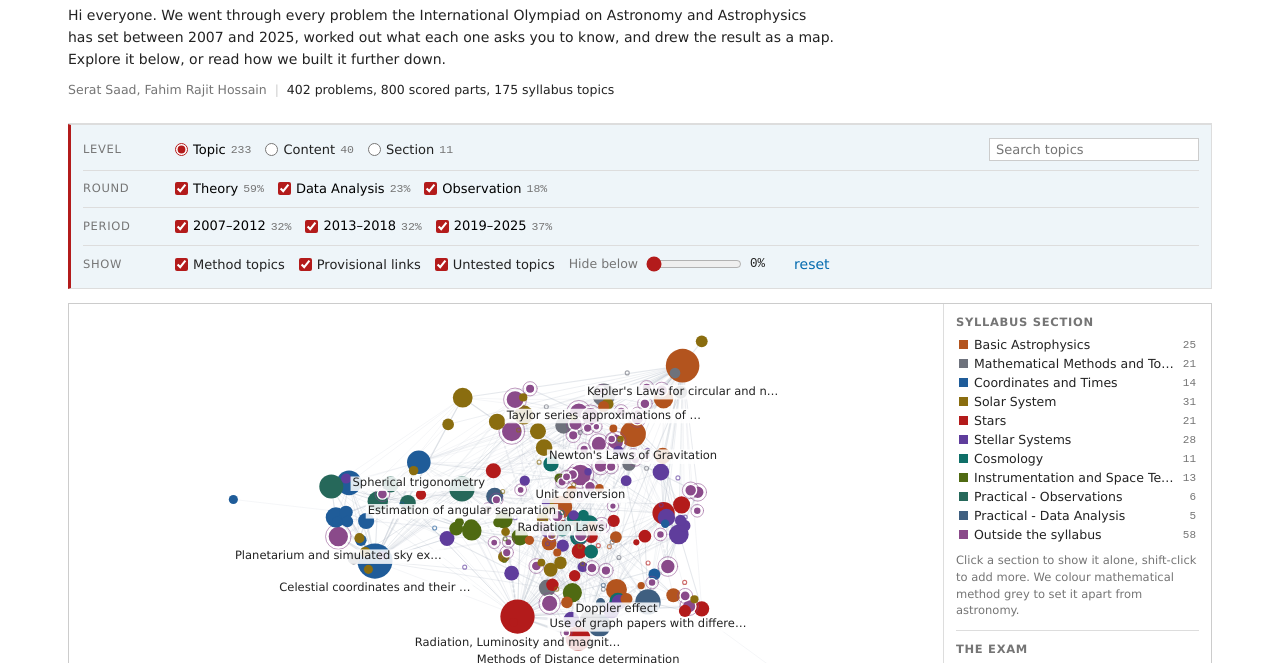
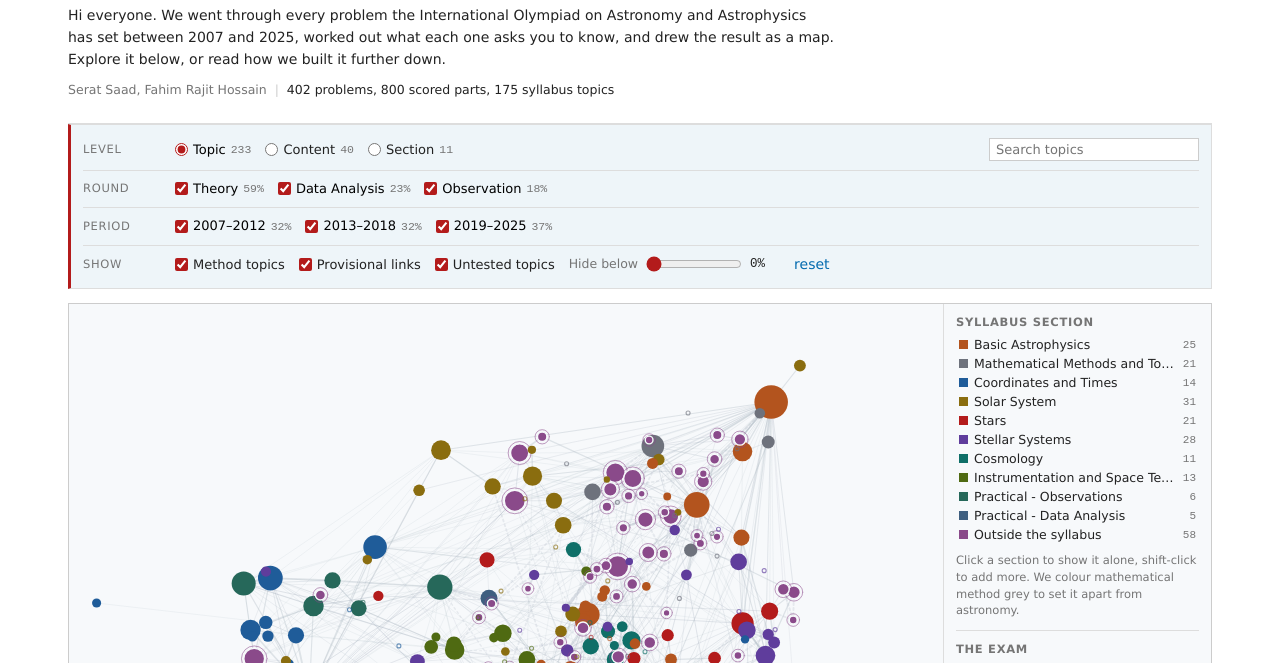
Before and after one commit to seratsaad/ioaa-knowledge-graph, a plain HTML site: page index.html in a window 1280 px wide. Shown: the part 94-757 px from the top of the page. Drawn offline with nearby package versions, Linux system fonts and the light colour scheme.

Commit message:
Labels on hover, better fit, LaTeX equations

```diff
--- a/index.html
+++ b/index.html
@@ -1,4 +1,13 @@
 <title>IOAA Knowledge Graph</title>
+<script>
+  // SVG output needs no web fonts, which keeps the page self-contained.
+  window.MathJax = {
+    tex: { inlineMath: [["\\(", "\\)"]], displayMath: [["\\[", "\\]"]] },
+    svg: { fontCache: "global", scale: 1.0 },
+    options: { skipHtmlTags: ["script", "noscript", "style", "textarea", "pre"] }
+  };
+</script>
+<script defer src="https://cdnjs.cloudflare.com/ajax/libs/mathjax/3.2.2/es5/tex-svg.js"></script>
 <style>
 /* ===========================================================================
    IOAA Knowledge Graph, styled after arXiv.
@@ -25,7 +34,8 @@
   /* The canvas reads these three by name. Keep them literal: an undefined
      custom property makes ctx.fillStyle silently keep its previous value,
      which once painted the labels white on white. */
-  --edge:    #aab4c0;
+  --plot-bg: #f7f9fb;      /* the figure's own ground, so it reads as a figure */
+  --edge:    #a3aebb;
   --ink-dim: #222222;
   --font:    'Lucida Grande', helvetica, arial, verdana, sans-serif;
 
@@ -112,8 +122,9 @@ code, .mono { font-family: var(--mono); font-size: .92em; }
 
 /* ------------------------------------------------------------------ figure */
 figure { margin: 0 0 20px; }
-.plot { display: flex; border: 1px solid var(--rule-2); background: #fff; }
-#stage { flex: 1; min-width: 0; position: relative; height: 620px; }
+.plot { display: flex; border: 1px solid var(--rule-2); background: var(--plot-bg); }
+#stage { flex: 1; min-width: 0; position: relative; height: 620px;
+         background: var(--plot-bg); }
 #net { display: block; width: 100%; height: 100%; cursor: grab; touch-action: none; }
 #net.grabbing { cursor: grabbing; }
 
@@ -187,10 +198,11 @@ figcaption .sep { margin: 0 7px; color: var(--rule-2); }
 .doc p, .doc li { font: 400 14px/1.6 var(--sans); color: var(--ink-2); }
 .doc ul, .doc ol { margin: 0 0 .75em; padding-left: 1.3em; }
 .doc li { margin-bottom: .3em; }
-.doc .eq { font-family: var(--mono); font-size: 13px; background: var(--tint);
-           border-left: 3px solid var(--rule-2); padding: 7px 10px;
-           margin: 9px 0; color: var(--ink); overflow-x: auto; }
-.doc .eq em { color: var(--muted); font-style: normal; }
+.doc .eq { margin: 16px 0; padding: 2px 0; text-align: center;
+           overflow-x: auto; overflow-y: hidden; color: var(--ink); }
+.doc .eq mjx-container { margin: 0 auto !important; }
+.doc .eq .gloss { display: block; font-size: 12.5px; color: var(--muted);
+                  margin-top: 5px; }
 .doc strong { font-weight: 600; color: var(--ink); }
 
 table.data { border-collapse: collapse; font-size: 13px; margin: 10px 0 16px;
@@ -327,7 +339,7 @@ table.data tr.hi td { font-weight: bold; color: var(--ink); }
       2007 problem carried 2 points and the median 2008 problem carried 20. So
       we divide each unit's marks by the total for its year, which makes every
       olympiad count the same.</p>
-    <div class="eq">w(u) = marks(u) &divide; total marks that year</div>
+    <div class="eq">\[ w(u) \;=\; \frac{\mathrm{marks}(u)}{\displaystyle\sum_{u' \in \mathrm{year}(u)} \mathrm{marks}(u')} \]</div>
     <p>Two years gave us trouble. The 2012 and 2014 papers never published marks
       and 2015 published only three, so we give those problems the median value
       for their year. Where a problem shows no per-part marks we split its total
@@ -335,7 +347,7 @@ table.data tr.hi td { font-weight: bold; color: var(--ink); }
       us.</p>
 
     <h3>2. How heavily we see a topic examined</h3>
-    <div class="eq">m(A) = sum of w(u) over every unit that needs A</div>
+    <div class="eq">\[ m(A) \;=\; \sum_{u \,:\, A \in K(u)} w(u) \]</div>
     <p>The area of each dot follows m(A). The percentage we show divides that by
       the total weight of whatever you have selected. <strong>These percentages
       do not add up to 100.</strong> They add up to roughly 400, because a unit
@@ -346,8 +358,8 @@ table.data tr.hi td { font-weight: bold; color: var(--ink); }
     <h3>3. How we link topics</h3>
     <p>We link two topics when the same exam part needs both. We measure the
       strength as a conditional probability and we keep the direction.</p>
-    <div class="eq">n(A,B) = sum of w(u) over units that need both<br>
-      p(B|A) = n(A,B) &divide; m(A)</div>
+    <div class="eq">\[ n(A,B) \;=\; \sum_{u \,:\, A,\,B \in K(u)} w(u)
+      \qquad\qquad p(B \mid A) \;=\; \frac{n(A,B)}{m(A)} \]</div>
     <p>Read that as the share of marks testing A that also demand B. Direction
       matters, so we keep both readings. Of the marks on orbital energy, 36 per
       cent also need Kepler's first law, while only 20 per cent run the other
@@ -485,6 +497,7 @@ table.data tr.hi td { font-weight: bold; color: var(--ink); }
   var ACTIVE = [];                 // active (round x period) cell indices
   var WSEL = 1;                    // total mark weight of the selection
   var view = { k: 1, x: 0, y: 0 };             // zoom + pan
+  var baseK = 1;                              // the scale fit() settled on
   var canvas = document.getElementById("net"), ctx = canvas.getContext("2d");
   var DPR = Math.min(window.devicePixelRatio || 1, 2);
   var W = 0, H = 0;
@@ -578,7 +591,16 @@ table.data tr.hi td { font-weight: bold; color: var(--ink); }
     loadLevel(d.level_order.indexOf("topic") !== -1 ? "topic" : d.level_order[0]);
     buildLegend(); buildLevels(); buildChips(); buildFacts();
     buildOverlay(); fillAbout(); wireThreshold();
-    resize(); fit(); draw();
+    layoutWhenSized();
+  }
+
+  // A hidden tab or a pane still settling gives the canvas no size, and fitting
+  // to a zero box leaves the graph wrong until something forces a resize. Wait
+  // for a real box before framing it.
+  function layoutWhenSized(tries) {
+    tries = tries || 0;
+    if (resize()) { fit(); draw(); return; }
+    if (tries < 60) requestAnimationFrame(function () { layoutWhenSized(tries + 1); });
   }
 
   /* ------------------------------------------------------------- shares -- */
@@ -651,13 +673,32 @@ table.data tr.hi td { font-weight: bold; color: var(--ink); }
     canvas.width = Math.round(W * DPR);
     canvas.height = Math.round(H * DPR);
     ctx.setTransform(DPR, 0, 0, DPR, 0, 0);
+    return W > 0 && H > 0;
   }
   function fit() {
-    var pad = 26;
-    var w = W - pad * 2, h = H - pad * 2;
-    view.k = Math.min(w, h) * 0.96;
-    view.x = pad + (w - view.k) / 2;
-    view.y = pad + (h - view.k) / 2;
+    // Frame the nodes we are actually showing. The published positions sit in
+    // a unit square but the cloud rarely fills it, so fitting the square left
+    // the graph small inside its frame.
+    var vis = N.filter(visible);
+    if (!vis.length) vis = N;
+    var minx = Infinity, maxx = -Infinity, miny = Infinity, maxy = -Infinity;
+    for (var i = 0; i < vis.length; i++) {
+      var n = vis[i];
+      if (n.px < minx) minx = n.px;
+      if (n.px > maxx) maxx = n.px;
+      if (n.py < miny) miny = n.py;
+      if (n.py > maxy) maxy = n.py;
+    }
+    var bw = Math.max(maxx - minx, 1e-6), bh = Math.max(maxy - miny, 1e-6);
+    // leave room for the largest dot so nothing clips at the edge
+    var mx = maxShare(), maxR = 0;
+    for (var j = 0; j < vis.length; j++) maxR = Math.max(maxR, radius(vis[j], mx));
+    var pad = Math.min(maxR + 10, 60);
+    var w = Math.max(W - pad * 2, 10), h = Math.max(H - pad * 2, 10);
+    view.k = Math.min(w / bw, h / bh);
+    baseK = view.k;
+    view.x = pad + (w - bw * view.k) / 2 - minx * view.k;
+    view.y = pad + (h - bh * view.k) / 2 - miny * view.k;
   }
   function sx(n) { return n.px * view.k + view.x; }
   function sy(n) { return n.py * view.k + view.y; }
@@ -702,7 +743,7 @@ table.data tr.hi td { font-weight: bold; color: var(--ink); }
     ctx.globalAlpha = 1;
 
     /* nodes */
-    var bg = cssVar("--bg");
+    var bg = cssVar("--plot-bg", "#f7f9fb");
     for (var j = 0; j < N.length; j++) {
       var n = N[j];
       if (!visible(n)) continue;
@@ -731,15 +772,21 @@ table.data tr.hi td { font-weight: bold; color: var(--ink); }
     }
     ctx.globalAlpha = 1;
 
-    /* labels: the biggest concepts, plus whatever is in focus */
-    var order = N.filter(visible).sort(function (p, q) { return shareOf(q) - shareOf(p); });
-    var cap = view.k > 900 ? 34 : 20;
-    var show = order.slice(0, cap);
+    /* Labels stay off until you point at something. A map of 233 topics cannot
+       carry 233 names at once, and the ones that fit were never the ones you
+       wanted. Hovering or selecting a topic names it and names what it links
+       to, which is the question you are actually asking. */
+    var show = [];
     if (focus !== null) {
-      show = show.filter(function (n) { return n.idx !== focus; });
-      show.unshift(N[focus]);
-      adj[focus].slice(0, 6).forEach(function (l) {
-        if (visible(N[l.j]) && show.indexOf(N[l.j]) === -1) show.push(N[l.j]);
+      show.push(N[focus]);
+      adj[focus].forEach(function (l) {
+        if (l.joint > 0 && (!l.prov || state.showProv) && visible(N[l.j]) &&
+            show.length < 9 && show.indexOf(N[l.j]) === -1) show.push(N[l.j]);
+      });
+    }
+    if (qlist) {                      // searching should also name the matches
+      qlist.slice(0, 12).forEach(function (n) {
+        if (show.indexOf(n) === -1) show.push(n);
       });
     }
     ctx.textAlign = "center"; ctx.textBaseline = "top";
@@ -756,11 +803,13 @@ table.data tr.hi td { font-weight: bold; color: var(--ink); }
       });
       if (clash && n.idx !== focus) return;
       placed.push(box);
-      ctx.globalAlpha = 0.86; ctx.fillStyle = bg;
+      ctx.globalAlpha = 0.92; ctx.fillStyle = bg;
       ctx.fillRect(box[0], box[1], box[2], box[3]);
       ctx.globalAlpha = 1;
-      ctx.fillStyle = n.idx === focus ? cssVar("--ink", "#000")
-                                      : cssVar("--ink-dim", "#222");
+      // Paint the ink with a literal, never a lookup. A custom property that
+      // fails to resolve leaves fillStyle at its previous value, which is the
+      // plate we just drew, and the label goes invisible.
+      ctx.fillStyle = n.idx === focus ? "#000000" : "#1a1a1a";
       ctx.fillText(t, X, Y);
     });
   }
@@ -842,8 +891,10 @@ table.data tr.hi td { font-weight: bold; color: var(--ink); }
     var tip = $("#tip");
     if (n && state.selected === null) {
       tip.hidden = false;
-      tip.innerHTML = esc(n.name) + "<span class='s'>" + fmtPc(shareOf(n))
-        + " of marks &middot; " + n.units + " parts</span>";
+      tip.innerHTML = (n.mass > 0
+          ? "<b>" + fmtPc(n.share) + "</b> of marks"
+          : "not tested in this selection")
+        + "<span class='s'>" + n.units + " parts &middot; " + n.deg + " links</span>";
       var tw = tip.offsetWidth;
       tip.style.left = Math.min(ev.clientX + 12, window.innerWidth - tw - 10) + "px";
       tip.style.top = (ev.clientY + 14) + "px";
@@ -1189,8 +1240,10 @@ table.data tr.hi td { font-weight: bold; color: var(--ink); }
   });
 
   function goTo(idx) {
+    // Move in enough to read the neighbourhood, not so far that the rest of
+    // the map leaves the frame.
     var n = N[idx];
-    view.k = Math.max(view.k, 1600);
+    view.k = Math.max(view.k, baseK * 2.2);
     view.x = W * 0.5 - n.px * view.k;
     view.y = H * 0.5 - n.py * view.k;
     select(idx);
@@ -1237,7 +1290,14 @@ table.data tr.hi td { font-weight: bold; color: var(--ink); }
     if (ev.key === "m") $("#btn-methods").click();
     if (ev.key === "u") $("#btn-prov").click();
   });
-  window.addEventListener("resize", function () { resize(); fit(); schedule(); });
+  window.addEventListener("resize", function () {
+    if (resize()) { fit(); schedule(); }
+  });
+  if (window.ResizeObserver) {
+    new ResizeObserver(function () {
+      if (resize()) { fit(); schedule(); }
+    }).observe(document.getElementById("stage"));
+  }
 
 
   /* --------------------------------------------------------------- utils - */
```
